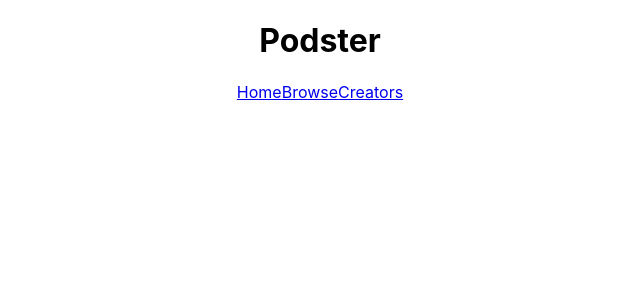
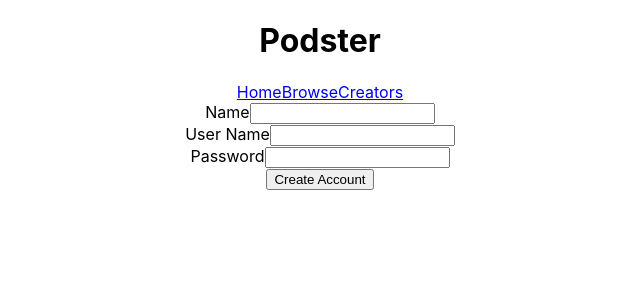
Before and after one commit to wrowston/podster, a React (Create React App) app in the folder client/: page /creatorSignUp in a window 1280 px wide. Shown: the top 300 px of the page, without its empty margins (320-960 px from the left). Built offline with nearby package versions, Linux system fonts and the light colour scheme.

Commit message:
added create a new creator account page

```diff
--- a/client/src/App.js
+++ b/client/src/App.js
@@ -7,6 +7,7 @@ import { BrowserRouter as Router, Switch, Route, Link } from 'react-router-dom'
 import UserLogin from './components/UserLogin.js'
 import SingleEpisode from './components/SingleEpisode.js'
 import AllCreators from './components/AllCreators.js'
+import NewCreator from './components/NewCreator';
 
 function App() {
   return (
@@ -22,6 +23,7 @@ function App() {
 
           <Route exact path='/' component={Home} />
           <Route exact path='/login' component={UserLogin} />
+          <Route exact path='/creatorSignUp' component={NewCreator} />
 
           <Route exact path='/podcast'>
             <AllPodcast />
--- a/client/src/components/Home.js
+++ b/client/src/components/Home.js
@@ -6,11 +6,11 @@ export default class Home extends Component {
         return (
             <div>
                 <h1>Podster Home Page</h1>
-                <Link>
+                {/* <Link>
                     <button>
                         Sign Up
                     </button>
-                </Link>
+                </Link> */}
 
                 <Link to='/login'>
                     <button>
@@ -18,7 +18,7 @@ export default class Home extends Component {
                     </button>
                 </Link>
 
-                <Link>
+                <Link to='/creatorSignUp'>
                     <button>
                         Become a Creator
                     </button>
--- a/client/src/components/NewCreator.js
+++ b/client/src/components/NewCreator.js
@@ -1,9 +1,65 @@
 import React, { Component } from 'react'
+import axios from 'axios'
+import { Redirect } from 'react-router-dom'
 
 export default class NewCreator extends Component {
+
+    state = {
+        creator: {
+            name: '',
+            userName: '',
+            password: ''
+        },
+        redirect: false
+    }
+
+    handleChange = (evt) => {
+        const newState = { ...this.state }
+        newState.creator[evt.target.name] = evt.target.value
+        this.setState(newState)
+    }
+
+    onSubmit = async (evt) => {
+        evt.preventDefault()
+        try {
+            await axios.post('/api/creator', this.state.creator)
+            console.log('created new creator account')
+        } catch (err) {
+            console.log('Failed to create a creator account')
+            console.log(err)
+        }
+    }
+
     render() {
         return (
             <div>
+                <form onSubmit={this.onSubmit}>
+                    <div>
+                        <label htmlFor='name'>Name</label>
+                        <input
+                            type='text'
+                            name='name'
+                            onChange={this.handleChange}
+                            value={this.state.creator.name} />
+                    </div>
+                    <div>
+                        <label htmlFor='userName'>User Name</label>
+                        <input
+                            type='text'
+                            name='userName'
+                            onChange={this.handleChange}
+                            value={this.state.creator.userName} />
+                    </div>
+                    <div>
+                        <label htmlFor='password'>Password</label>
+                        <input
+                            type='password'
+                            name='password'
+                            onChange={this.handleChange}
+                            value={this.state.creator.password} />
+                    </div>
+                    <input type='submit' value='Create Account' />
+                </form>
 
             </div>
         )
```
